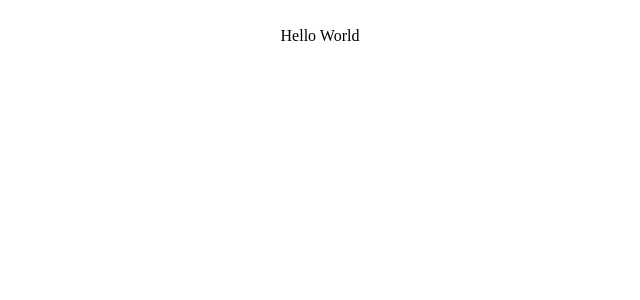
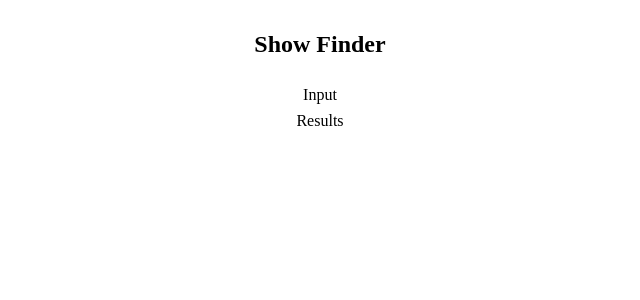
Before and after one commit to timtyrrell/movie-finder, a React (Create React App) app: page / in a window 1280 px wide. Shown: the top 300 px of the page, without its empty margins (320-960 px from the left). Built offline with nearby package versions, Linux system fonts and the light colour scheme.

Commit message:
feat: quick layout skeleton

```diff
--- a/src/App.js
+++ b/src/App.js
@@ -1,19 +1,20 @@
 import React from 'react';
 import {
   Box,
-  Text,
   VStack,
   Grid,
 } from '@chakra-ui/react';
+
+import {Header} from './components/header'
+import {Body} from "./components/body";
 
 function App() {
   return (
     <Box textAlign="center" fontSize="xl">
       <Grid minH="100vh" p={3}>
         <VStack spacing={8}>
-          <Text>
-            Hello World
-          </Text>
+          <Header />
+          <Body />
         </VStack>
       </Grid>
     </Box>
--- /dev/null
+++ b/src/components/body/index.js
@@ -0,0 +1,11 @@
+import {SearchInput} from "./searchInput";
+import {SearchResults} from "./searchResults";
+
+export const Body = () => {
+  return (
+    <>
+      <SearchInput />
+      <SearchResults />
+    </>
+  )
+}
--- /dev/null
+++ b/src/components/body/searchInput.js
@@ -0,0 +1,9 @@
+import {
+  Text,
+} from '@chakra-ui/react';
+
+export const SearchInput = () => {
+  return (
+    <Text>Input</Text>
+  )
+}
--- /dev/null
+++ b/src/components/body/searchResults.js
@@ -0,0 +1,9 @@
+import {
+  Text,
+} from '@chakra-ui/react';
+
+export const SearchResults = () => {
+  return (
+    <Text>Results</Text>
+  )
+}
--- /dev/null
+++ b/src/components/header/index.js
@@ -0,0 +1,9 @@
+import {
+  Heading,
+} from '@chakra-ui/react';
+
+export const Header = () => {
+  return (
+    <Heading>Show Finder</Heading>
+  )
+}
```
